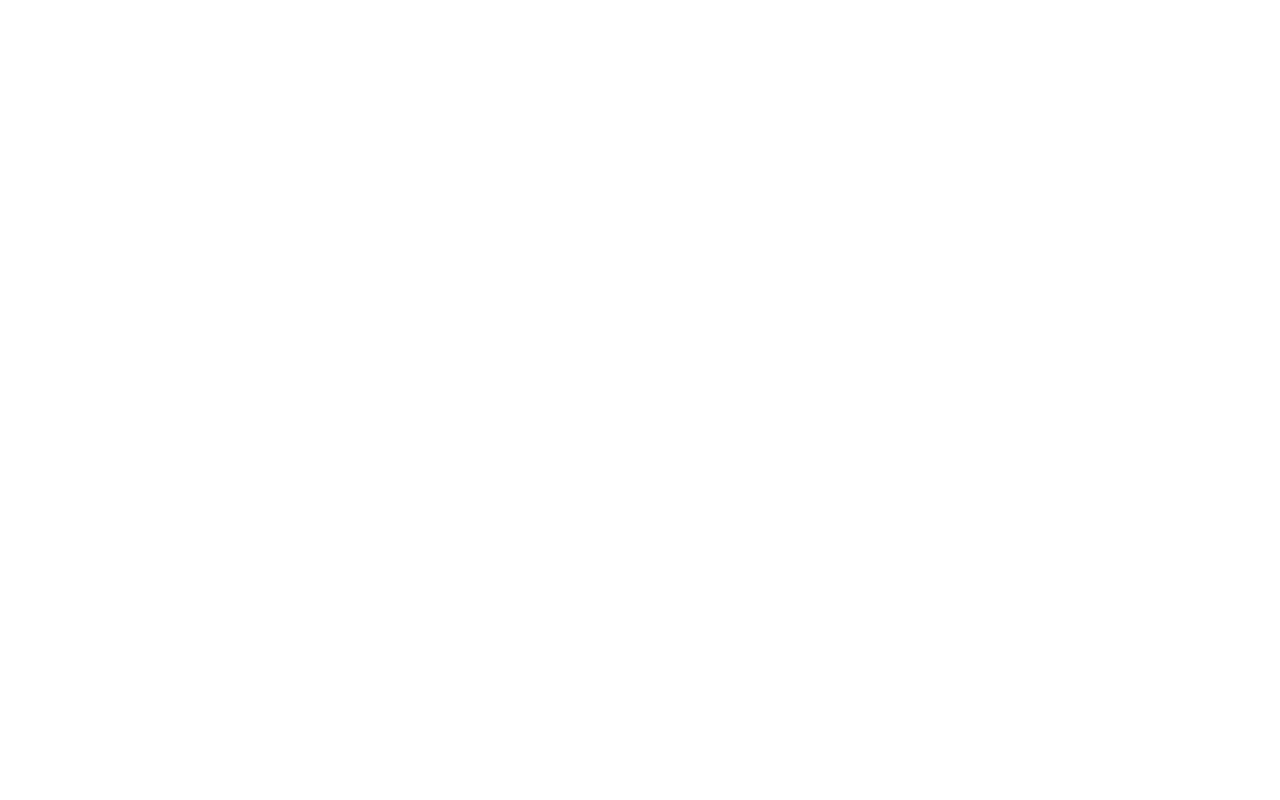
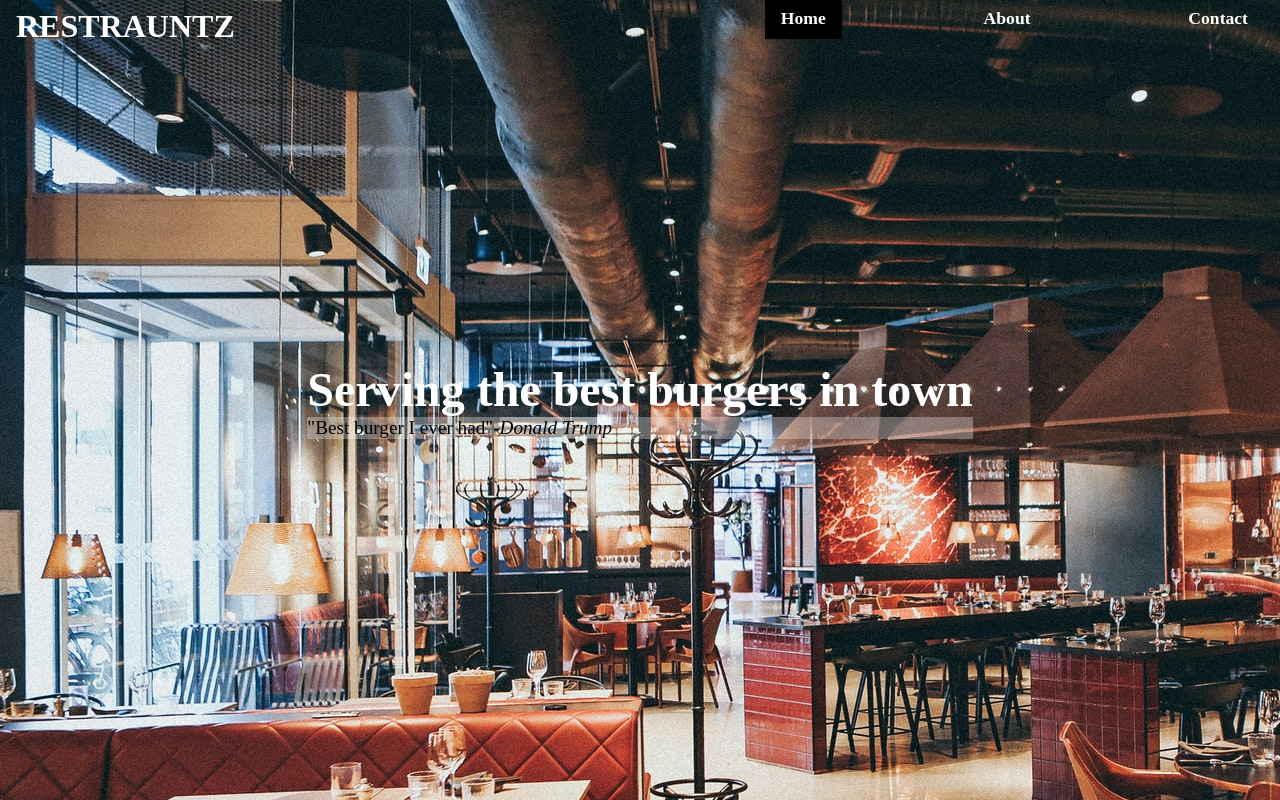
Before and after one commit to iam-Akshat/restaurant-SPA, a website built with webpack: page src/index.html in a window 1280 px wide. Built offline with nearby package versions, Linux system fonts and the light colour scheme.

Commit message:
home section complete

```diff
--- /dev/null
+++ b/src/home.js
@@ -0,0 +1,16 @@
+import bgImg from "./assets/restua-bg.jpg"
+const loadHome = () => {
+    const root = document.getElementById('content')
+    const home =  document.createElement('div')
+    home.classList.add('home')
+    home.style.background = `url(${bgImg})`
+    home.style.height = "100vh"
+    const homeWrapper = document.createElement('div')
+    home.appendChild(homeWrapper)
+    homeWrapper.innerHTML = `<h1>Serving the best burgers in town</h1>
+    <p>"Best burger I ever had"-<em>Donald Trump</em></p>`
+
+    root.appendChild(home)
+}
+
+export { loadHome }
--- a/src/index.html
+++ b/src/index.html
@@ -6,6 +6,18 @@
     <meta name="viewport" content="width=device-width, initial-scale=1.0">
 </head>
 <body>
-    <main id="content"></main>
+    <nav>
+        <div class="logo">
+            RESTRAUNTZ
+        </div>
+        <ul>
+            <li> <a class="active" href="">Home</a> </li>
+            <li> <a href="">About</a> </li>
+            <li> <a href="">Contact</a> </li>
+        </ul>
+    </nav>
+    <main id="content">
+
+    </main>
 </body>
 </html>
--- a/src/index.js
+++ b/src/index.js
@@ -1,2 +1,3 @@
-import bgImg from "./assets/restua-bg.jpg"
+import { loadHome } from "./home"
 import maincss from "./stylesheets/styles.css"
+loadHome()
--- a/src/stylesheets/styles.css
+++ b/src/stylesheets/styles.css
@@ -2,4 +2,48 @@
     padding: 0;
     margin: 0;
     box-sizing: border-box;
+    font-family: serif;
+    color: white;
 }
+nav{
+    display: flex;
+    position: fixed;
+    top: 0;
+    width: 100vw;
+    font-weight: 700;
+    justify-content: space-between;
+    padding: 0.5rem 1rem;
+}
+nav ul{
+    list-style: none;
+    display: flex;
+    width: 40%;
+    justify-content: space-between;
+}
+ul li a{
+    text-decoration: none;
+    font-size: 1.1rem;
+    padding: 0.66rem 1rem;
+}
+.active{
+    background-color: black;
+}
+.logo{
+    font-size: 2rem;
+}
+main.content{
+}
+.home{
+    display: grid;
+    align-items: center;
+    justify-items: center;
+}
+.home h1{
+    font-size: 3rem;
+}
+.home p,.home em{
+    background-color: rgba(256, 256, 250, 0.3);
+
+    color: black;
+    font-size: 1.2rem;
+}
```
Also changed, not shown: dist/index.html, dist/main.js.
